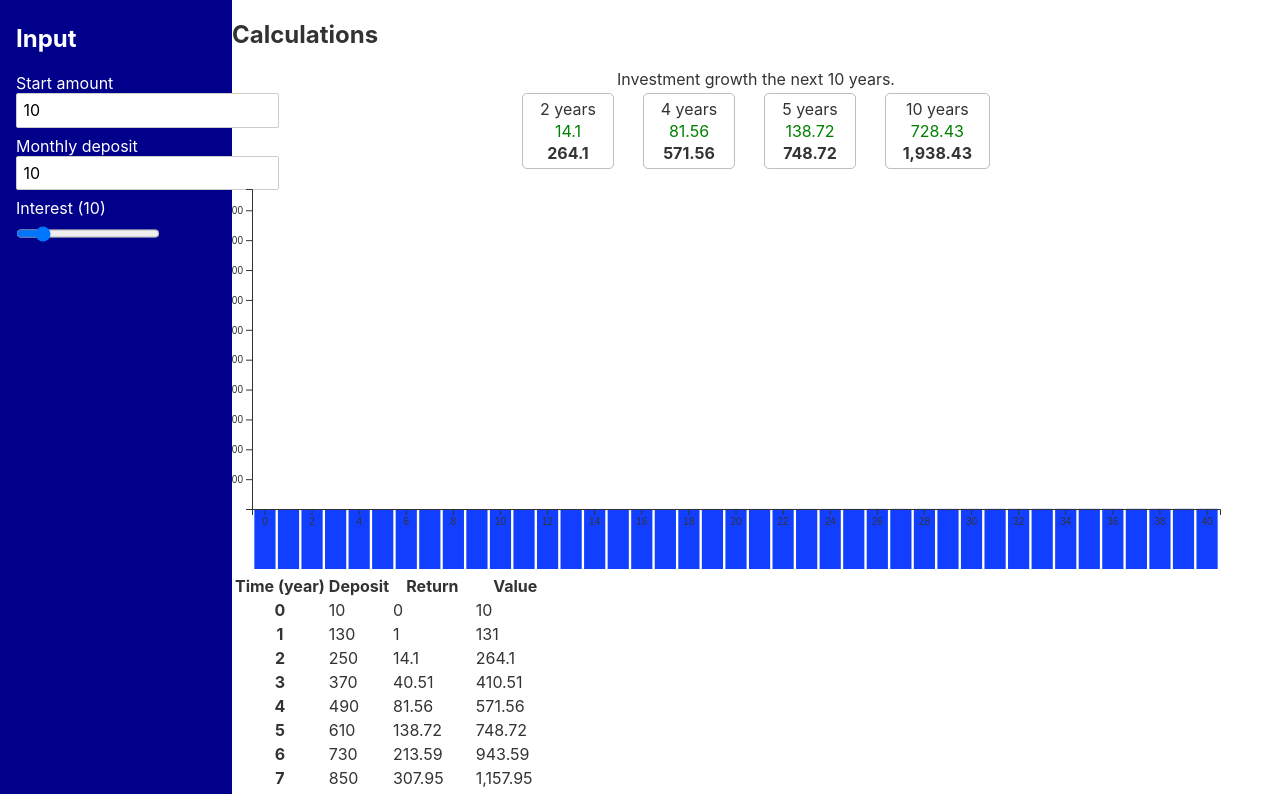
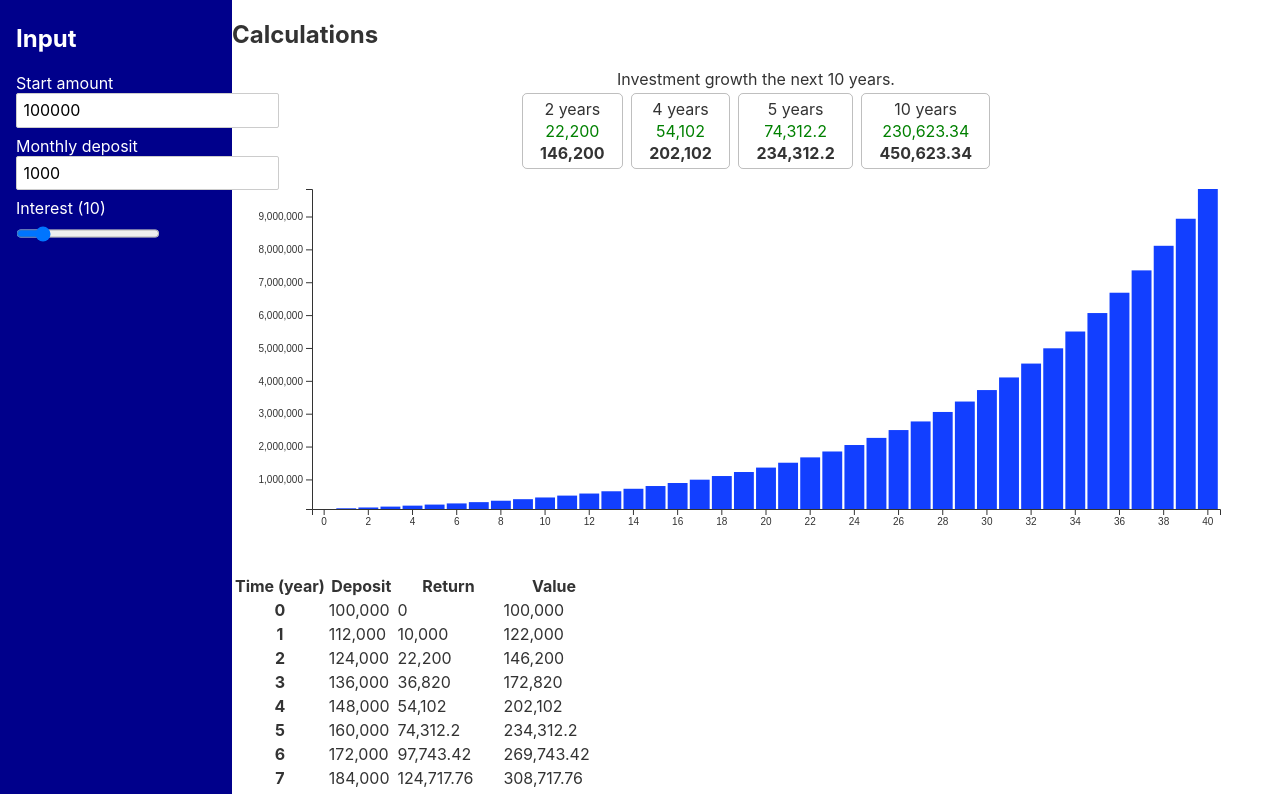
Before and after one commit to LitenApe/savings-calculator, a Svelte app: page / in a window 1280 px wide. Shown: the top 794 px of the page. Built offline with nearby package versions, Linux system fonts and the light colour scheme.

Commit message:
fix: Fix barchart

```diff
--- a/src/components/bar-chart.svelte
+++ b/src/components/bar-chart.svelte
@@ -10,8 +10,6 @@
   });
 
   let container;
-  let xAxisContainer;
-  let yAxisContainer;
   let x;
   let y;
 
@@ -33,14 +31,17 @@
 
   onMount(() => {
     width = container.clientWidth - margin * 2;
+  });
 
-    xAxisContainer = d3.select("#x-axis-container");
-    yAxisContainer = d3.select("#y-axis-container");
+  $: {
+    if (width != null) {
+      const xAxisContainer = d3.select("#x-axis-container");
+      const yAxisContainer = d3.select("#y-axis-container");
 
       x = d3
         .scaleBand()
         .padding(0.1)
-      .range([margin, width - margin])
+        .range([margin * 4, width - margin])
         .domain(data.map((_, i) => i));
 
       y = d3
@@ -61,20 +62,23 @@
         .call(xAxis)
         .attr("transform", `translate(0, ${height - margin})`);
 
-    yAxisContainer.call(yAxis).attr("transform", `translate(${margin}, 0)`);
-  });
+      yAxisContainer
+        .call(yAxis)
+        .attr("transform", `translate(${margin * 4}, 0)`);
+    }
+  }
 </script>
 
 <div bind:this={container}>
   <svg {width} height="400">
     <g id="data-container">
       {#if x != null}
-        {#each data as _, i}
+        {#each data as periode, i}
           <rect
             x={x(i)}
-            y={y(i)}
+            y={y(periode.value)}
             width={x.bandwidth()}
-            height={y(i)}
+            height={height - margin - y(periode.value)}
             fill="#123fff"
           />
         {/each}
--- a/src/store.js
+++ b/src/store.js
@@ -1,5 +1,5 @@
 import { writable } from 'svelte/store'
 
-export const startDeposit = writable(10);
-export const monthlyDeposit = writable(10);
+export const startDeposit = writable(100000);
+export const monthlyDeposit = writable(1000);
 export const interest = writable(10);
```
Lines whose indentation alone changed are shown as unchanged.
